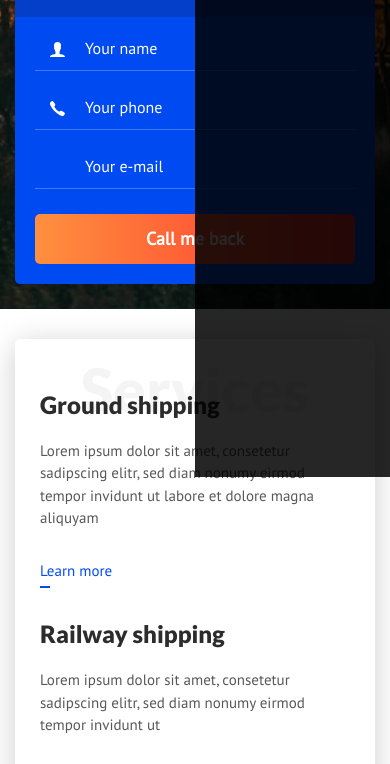
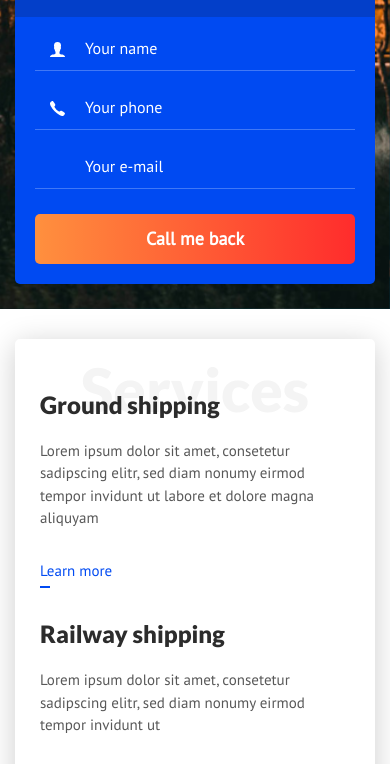
Before and after one commit to verumiam/trans-logistic, a website: page index.html in a window 390 px wide. Shown: the part 367-1131 px from the top of the page. Drawn offline with nearby package versions, Linux system fonts and the light colour scheme.

Commit message:
Update style.css

```diff
--- a/assets/css/style.css
+++ b/assets/css/style.css
@@ -1425,7 +1425,7 @@ p {
         left: 0;
         z-index: 1;
 
-        transform: translateX(50%);
+        transform: translateX(100%);
         transition: 0.6s transform;
     }
 
```
